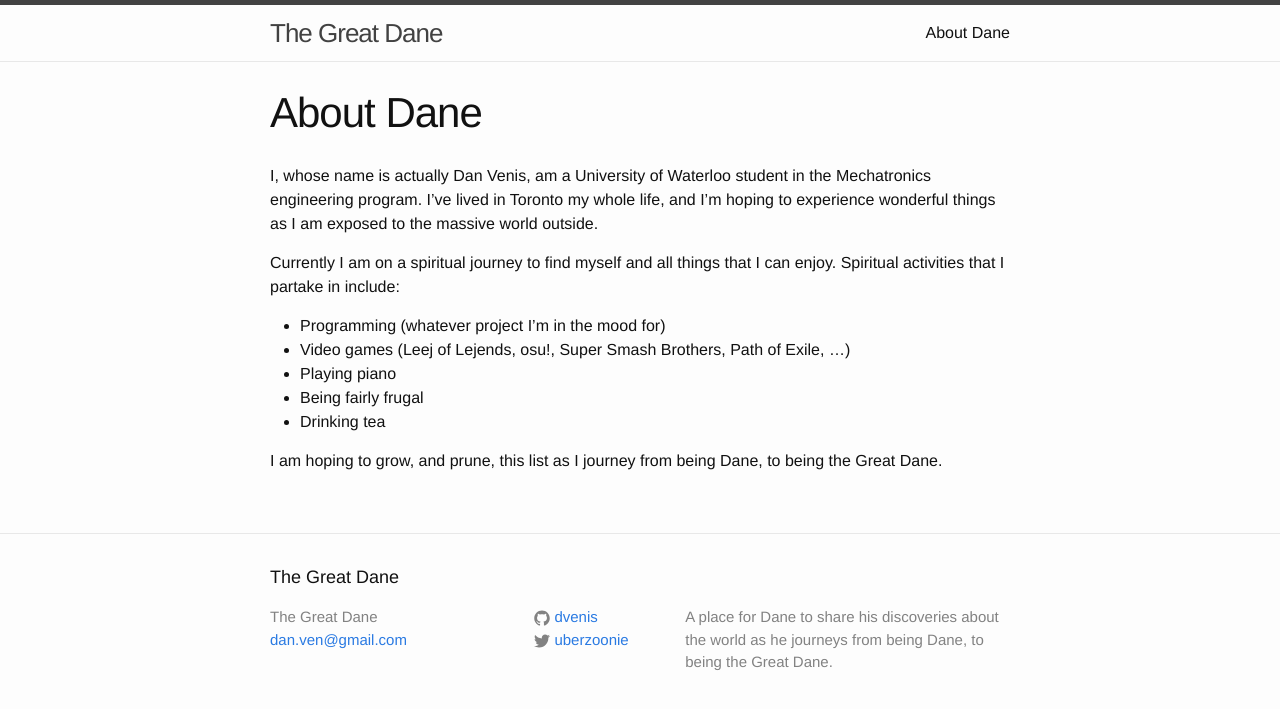
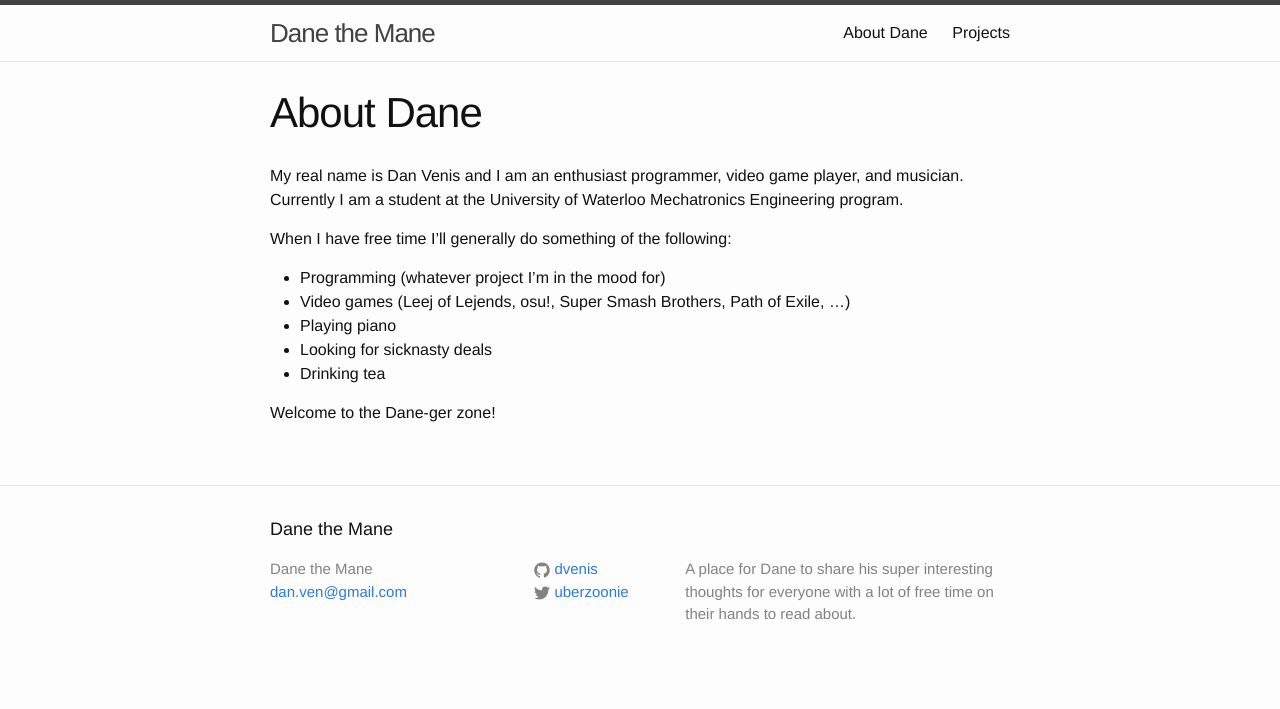
Before and after one commit to dvenis/dvenis.github.io, a Jekyll site: the page built from about.md, in a window 1280 px wide. Shown: the top 709 px of the page. Built offline with Jekyll 4.4.1, drawn with Linux system fonts in a browser that asks for light colours; Markdown is read by kramdown in place of the engine named in the settings.

Commit message:
Changed the site to not have any terrible references to The Great Dane, and completely changed the about page to not have the worst content possible.

```diff
--- a/_config.yml
+++ b/_config.yml
@@ -1,9 +1,9 @@
 # Site settings
-title: The Great Dane
+title: Dane the Mane
 email: dan.ven@gmail.com
 description: >
-  A place for Dane to share his discoveries about the world as he journeys from
-  being Dane, to being the Great Dane.
+  A place for Dane to share his super interesting thoughts for everyone
+  with a lot of free time on their hands to read about.
 baseurl: "" # the subpath of your site, e.g. /blog/
 url: "http://dvenis.github.io" # the base hostname & protocol for your site
 twitter_username: uberzoonie
--- a/about.md
+++ b/about.md
@@ -4,14 +4,14 @@ title: About Dane
 permalink: /about/
 ---
 
-I, whose name is actually Dan Venis, am a University of Waterloo student in the Mechatronics engineering program. I've lived in Toronto my whole life, and I'm hoping to experience wonderful things as I am exposed to the massive world outside.
+My real name is Dan Venis and I am an enthusiast programmer, video game player, and musician. Currently I am a student at the University of Waterloo Mechatronics Engineering program.
 
-Currently I am on a spiritual journey to find myself and all things that I can enjoy. Spiritual activities that I partake in include:
+When I have free time I'll generally do something of the following:
 
   - Programming (whatever project I'm in the mood for)
   - Video games (Leej of Lejends, osu!, Super Smash Brothers, Path of Exile, ...)
   - Playing piano
-  - Being fairly frugal
+  - Looking for sicknasty deals
   - Drinking tea
 
-I am hoping to grow, and prune, this list as I journey from being Dane, to being the Great Dane.
+ Welcome to the Dane-ger zone!
```
Also changed, not shown: projects.md (added, +7 -0 lines).
